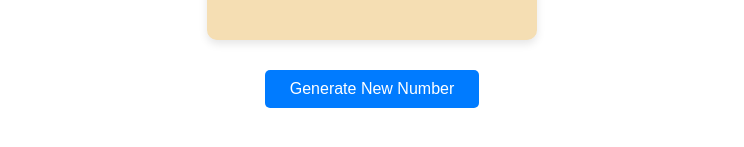
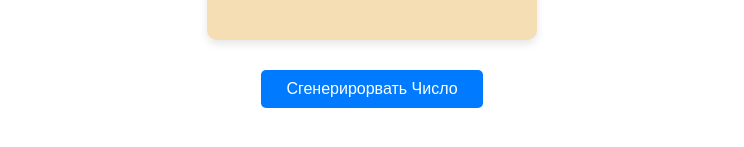
Before and after one commit to Roman123-game/my-react-app, a React (Vite) app: page / in a window 1280 px wide. Shown: the part 531-678 px from the top of the page, without its empty margins (268-1012 px from the left). Built offline with nearby package versions, Linux system fonts and the light colour scheme.

Commit message:
update Random.jsx

```diff
--- a/src/components/Random/Random.jsx
+++ b/src/components/Random/Random.jsx
@@ -38,7 +38,7 @@ const RandomNumberGenerator = () => {
       <h2 className="rng-title">Генератор Случайных чисел 1-100</h2>
       <div className={`rng-number ${isAnimating ? 'running' : ''}`}>{number}</div>
       <button className="rng-button" onClick={handleClick} disabled={isAnimating}>
-        {isAnimating ? 'Generating...' : 'Generate New Number'}
+        {isAnimating ? 'Генерирует' : 'Сгенерирорвать Число'}
       </button>
     </div>
   );
```
